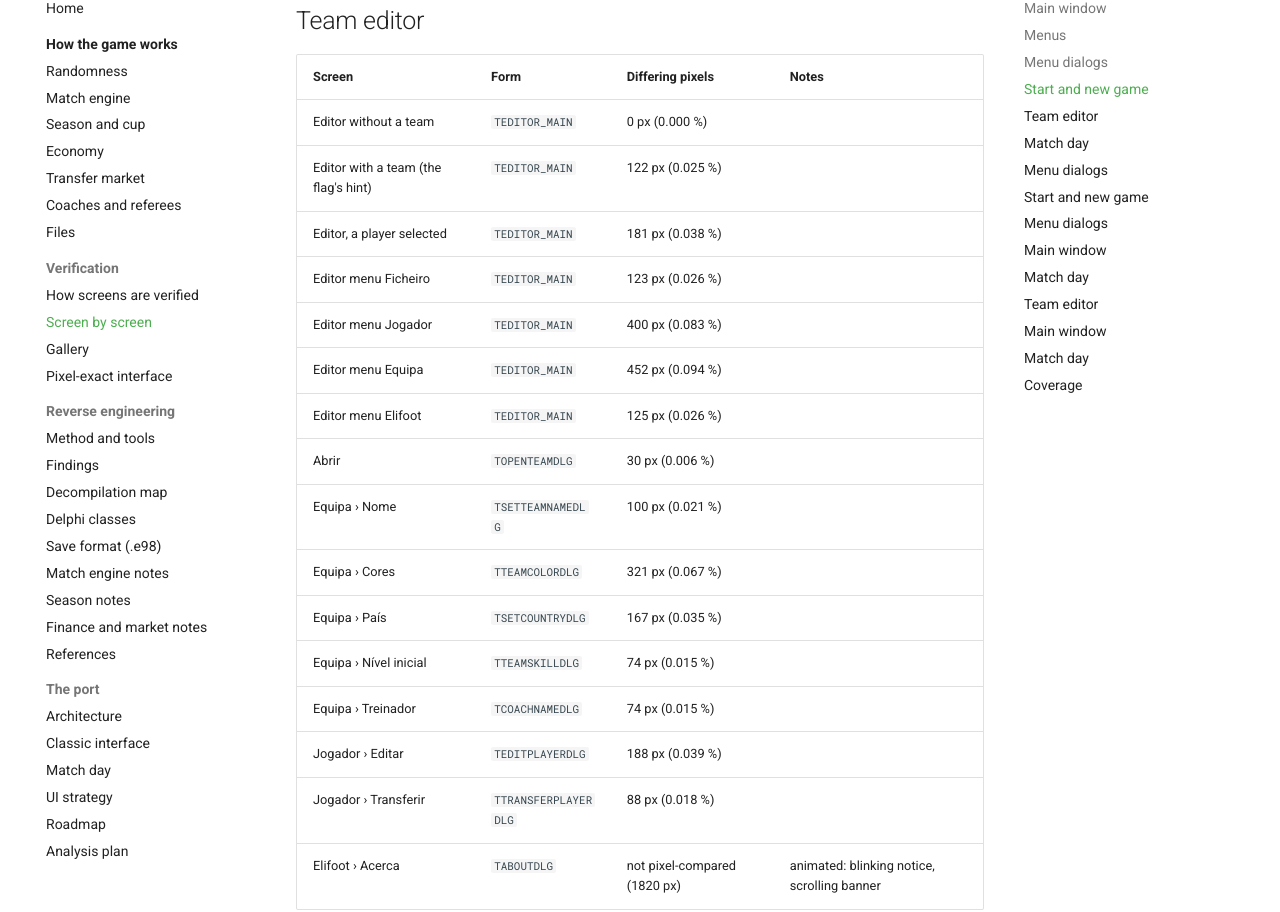
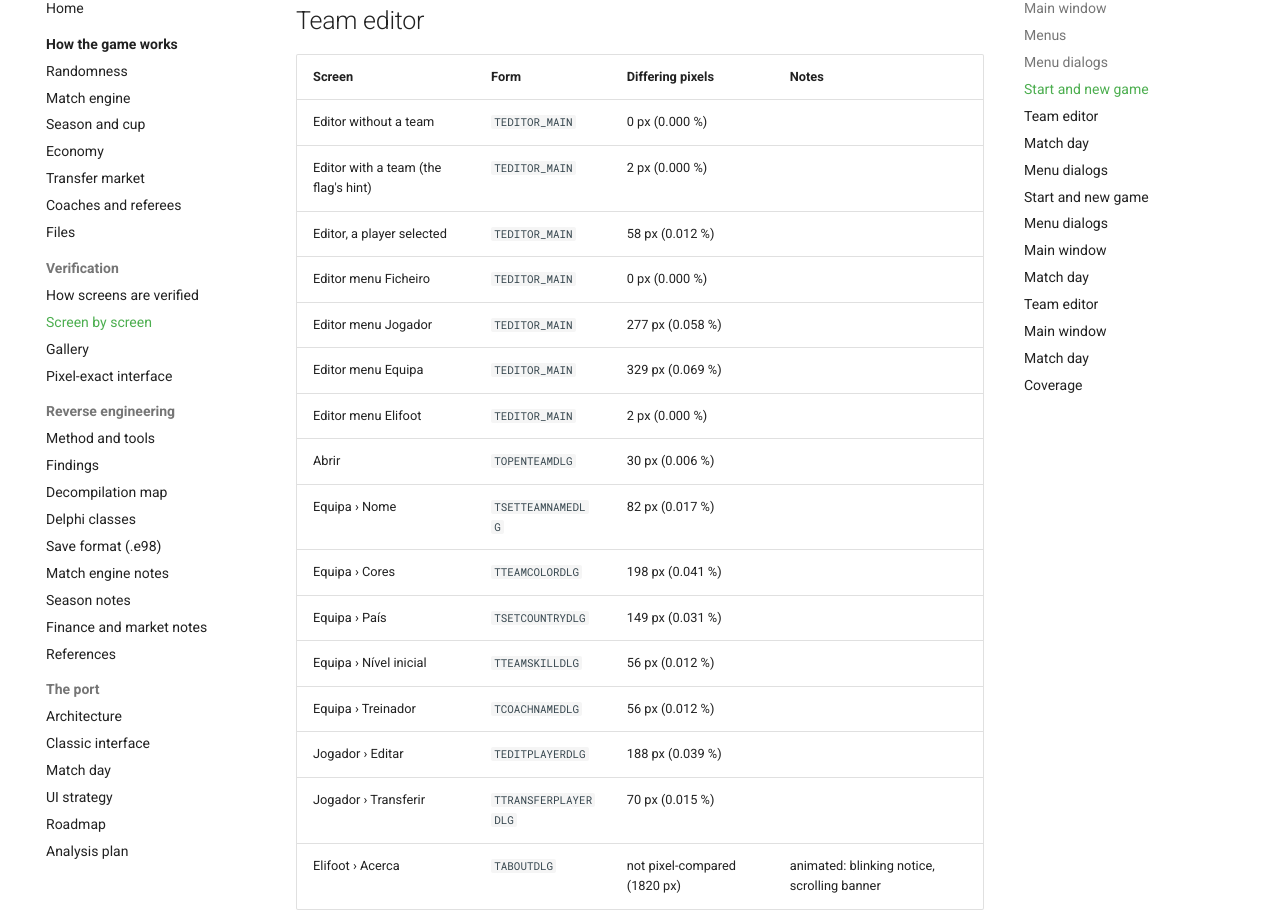
Before and after one commit to det-peralta/rustfoot98, an MkDocs documentation site: the page built from docs/verification/screens.md, in a window 1280 px wide and 1400 px high, scrolled down 2905 px. Shown: the part 100-1012 px from the top of the window. Built offline with MkDocs 1.6.1 and Material for MkDocs 9.7.7, drawn with Linux system fonts in a browser that asks for light colours; comment, search, counter and statistics services are not loaded; some of the changed text lies outside the part shown.

Commit message:
Stretched images take the source pixel under each destination pixel's centre (StretchBlt; the editor's flag): six editor screens exact or within 2 px
Co-Authored-By: Claude Opus 5.5 <noreply@anthropic.com>

```diff
--- a/docs/verification/screens.md
+++ b/docs/verification/screens.md
@@ -61,20 +61,20 @@ Every screen of the original, captured under js-dos, against the port's render o
 | Screen | Form | Differing pixels | Notes |
 |---|---|---|---|
 | Editor without a team | `TEDITOR_MAIN` | 0 px (0.000 %) |  |
-| Editor with a team (the flag's hint) | `TEDITOR_MAIN` | 122 px (0.025 %) |  |
-| Editor, a player selected | `TEDITOR_MAIN` | 181 px (0.038 %) |  |
-| Editor menu Ficheiro | `TEDITOR_MAIN` | 123 px (0.026 %) |  |
-| Editor menu Jogador | `TEDITOR_MAIN` | 400 px (0.083 %) |  |
-| Editor menu Equipa | `TEDITOR_MAIN` | 452 px (0.094 %) |  |
-| Editor menu Elifoot | `TEDITOR_MAIN` | 125 px (0.026 %) |  |
+| Editor with a team (the flag's hint) | `TEDITOR_MAIN` | 2 px (0.000 %) |  |
+| Editor, a player selected | `TEDITOR_MAIN` | 58 px (0.012 %) |  |
+| Editor menu Ficheiro | `TEDITOR_MAIN` | 0 px (0.000 %) |  |
+| Editor menu Jogador | `TEDITOR_MAIN` | 277 px (0.058 %) |  |
+| Editor menu Equipa | `TEDITOR_MAIN` | 329 px (0.069 %) |  |
+| Editor menu Elifoot | `TEDITOR_MAIN` | 2 px (0.000 %) |  |
 | Abrir | `TOPENTEAMDLG` | 30 px (0.006 %) |  |
-| Equipa › Nome | `TSETTEAMNAMEDLG` | 100 px (0.021 %) |  |
-| Equipa › Cores | `TTEAMCOLORDLG` | 321 px (0.067 %) |  |
-| Equipa › País | `TSETCOUNTRYDLG` | 167 px (0.035 %) |  |
-| Equipa › Nível inicial | `TTEAMSKILLDLG` | 74 px (0.015 %) |  |
-| Equipa › Treinador | `TCOACHNAMEDLG` | 74 px (0.015 %) |  |
+| Equipa › Nome | `TSETTEAMNAMEDLG` | 82 px (0.017 %) |  |
+| Equipa › Cores | `TTEAMCOLORDLG` | 198 px (0.041 %) |  |
+| Equipa › País | `TSETCOUNTRYDLG` | 149 px (0.031 %) |  |
+| Equipa › Nível inicial | `TTEAMSKILLDLG` | 56 px (0.012 %) |  |
+| Equipa › Treinador | `TCOACHNAMEDLG` | 56 px (0.012 %) |  |
 | Jogador › Editar | `TEDITPLAYERDLG` | 188 px (0.039 %) |  |
-| Jogador › Transferir | `TTRANSFERPLAYERDLG` | 88 px (0.018 %) |  |
+| Jogador › Transferir | `TTRANSFERPLAYERDLG` | 70 px (0.015 %) |  |
 | Elifoot › Acerca | `TABOUTDLG` | not pixel-compared (1820 px) | animated: blinking notice, scrolling banner |
 
 ## Match day
@@ -134,9 +134,9 @@ Every screen of the original, captured under js-dos, against the port's render o
 | New team: starting level | `TTEAMSKILLDLG` | 29 px (0.006 %) |  |
 | New team: coach | `TCOACHNAMEDLG` | 57 px (0.012 %) |  |
 | New team: the first player | `TEDITPLAYERDLG` | 176 px (0.037 %) |  |
-| New team made (the flag's hint) | `TEDITOR_MAIN` | 242 px (0.050 %) |  |
-| Gravar equipa | `TSAVETEAMDLG` | 235 px (0.049 %) |  |
-| The team cannot be saved | `TCANTSAVETEAMDLG` | 214 px (0.045 %) |  |
+| New team made (the flag's hint) | `TEDITOR_MAIN` | 0 px (0.000 %) |  |
+| Gravar equipa | `TSAVETEAMDLG` | 144 px (0.030 %) |  |
+| The team cannot be saved | `TCANTSAVETEAMDLG` | 124 px (0.026 %) |  |
 
 ## Main window
 
```
Also changed, not shown: other parts of docs/verification/screens.md (+1 -1 lines), docs/verification/gallery.md (+15 -15 lines), 1 other file.
